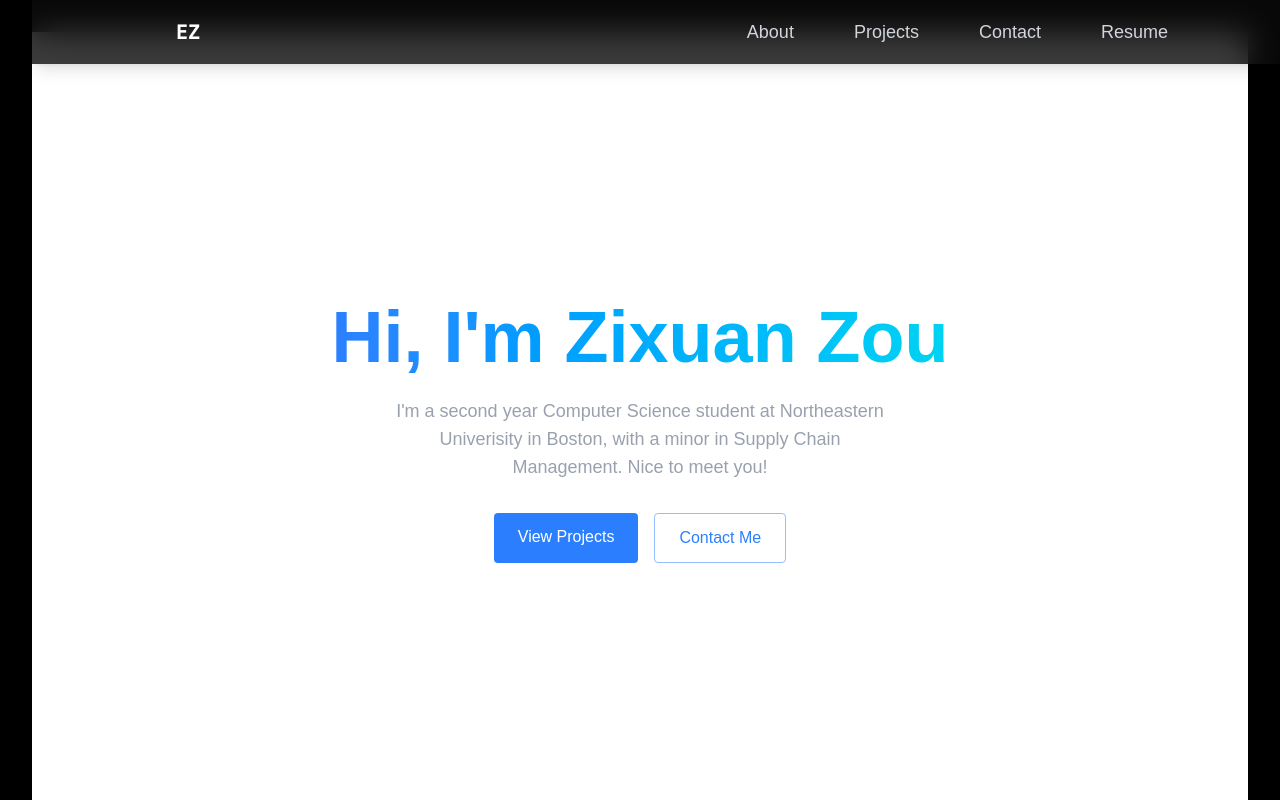
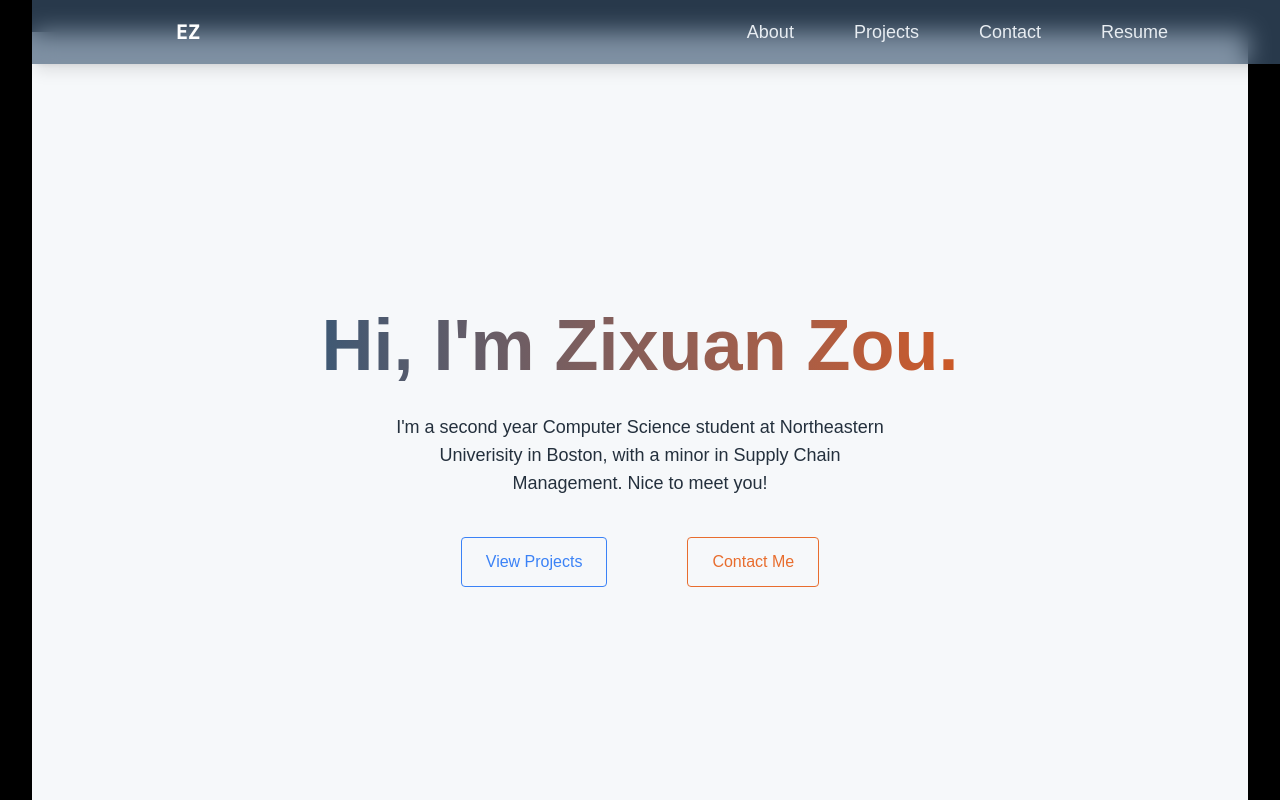
Before and after one commit to ezixuan27/ella_HOME, a React (Vite) app: page / in a window 1280 px wide. Shown: the top 800 px of the page. Built offline with nearby package versions, Linux system fonts and the light colour scheme.

Commit message:
color fixing

```diff
--- a/src/App.jsx
+++ b/src/App.jsx
@@ -20,7 +20,7 @@ function App() {
       <div
         className={`min-h-screen transition-opacity duration-700 ${
         isLoaded ? "opacity-100" : "opacity-0"
-      } bg-white text-gray-100`}
+      } bg-[#F6F8FA] text-gray-100`}
 
       >
         <Navbar menuOpen={menuOpen} setMenuOpen={setMenuOpen}/>
--- a/src/components/Navbar.jsx
+++ b/src/components/Navbar.jsx
@@ -5,7 +5,7 @@ export const Navbar = ({ menuOpen, setMenuOpen }) => {
         document.body.style.overflow = menuOpen ? "hidden" : '';
     }, [menuOpen]);
     return (
-        <nav className="fixed top-0 w-full z-40 bg-[rgba(10,10,10,0.8)] backdrop-blur-lg border-white/10 shadow-lg">
+        <nav className="fixed top-0 w-full z-40 bg-[#3e5873]/65 backdrop-blur-md border-white/10 shadow-lg">
             <div className="max-w-5xl mx-auto px-4">
                 <div className="flex justify-between items-center h-16">
                     <a href="#home" className="font-mono text-xl font-bold text-white"> EZ </a>
@@ -19,27 +19,33 @@ export const Navbar = ({ menuOpen, setMenuOpen }) => {
                     <div className="hidden md:flex items-center space-x-15 text-lg font-medium">
                         <a
                             href="#about"
-                            className="text-gray-300 hover:text-white transition-colors relative after:absolute after:bottom-0 after:left-0 after:bg-white after:h-[2px] after:w-0 hover:after:w-full after:transition-all after:duration-300"
-                        >
+                            className="text-[#E8EDF2] hover:text-white transition-colors
+                            relative after:absolute after:bottom-0 after:left-0 after:bg-white
+                            after:h-[2px] after:w-0 hover:after:w-full after:transition-all after:duration-300"                        >
                             About
                         </a>
                         <a
                             href="#projects"
-                            className="text-gray-300 hover:text-white transition-colors relative after:absolute after:bottom-0 after:left-0 after:bg-white after:h-[2px] after:w-0 hover:after:w-full after:transition-all after:duration-300"
-                        >
+                            className="text-[#E8EDF2] hover:text-white transition-colors
+                            relative after:absolute after:bottom-0 after:left-0 after:bg-white
+                            after:h-[2px] after:w-0 hover:after:w-full after:transition-all after:duration-300"                        >
                             Projects
                         </a>
                         <a
                             href="#contact"
-                            className="text-gray-300 hover:text-white transition-colors relative after:absolute after:bottom-0 after:left-0 after:bg-white after:h-[2px] after:w-0 hover:after:w-full after:transition-all after:duration-300"
-                        >
+                            className="text-[#E8EDF2] hover:text-white transition-colors
+                            relative after:absolute after:bottom-0 after:left-0 after:bg-white
+                            after:h-[2px] after:w-0 hover:after:w-full after:transition-all after:duration-300"                        >
                             Contact
                         </a>
                         <a
                             href="https://drive.google.com/file/d/1XL0eKA0bFRUUoVSaPtx-xEb5jrzDAqCK/view?usp=sharing"
                             target="_blank"
                             rel="noopener noreferrer"
-                            className="text-gray-300 hover:text-white transition-colors relative after:absolute after:bottom-0 after:left-0 after:bg-white after:h-[2px] after:w-0 hover:after:w-full after:transition-all after:duration-300"
+                            className="text-[#E8EDF2] hover:text-white transition-colors
+                            relative after:absolute after:bottom-0 after:left-0 after:bg-white
+                            after:h-[2px] after:w-0 hover:after:w-full after:transition-all after:duration-300"
+
                         >
                             Resume
                         </a>
--- a/src/components/sections/Home.jsx
+++ b/src/components/sections/Home.jsx
@@ -6,26 +6,28 @@ export const Home = () => {
         className="min-h-screen flex items-center justify-center relative"
     >
         <RevealOnScroll>
-        <div className="text-center z-10 px-4">
-            <h1 className="text-5xl md:text-7xl font-bold mb-6 bg-gradient-to-r from-blue-500 to-cyan-400 bg-clip-text text-transparent leading-right">
-                Hi, I'm Zixuan Zou
+            <div className="text-center z-10 px-4 mt-8">
+                <h1 className="text-5xl md:text-7xl font-bold bg-gradient-to-r from-[#3E5873] to-[#CC5926] bg-clip-text text-transparent leading-right">
+                    Hi, I'm Zixuan Zou.
                 </h1>
 
-            <p className="text-gray-400 text-lg mb-8 max-w-lg mx-auto">
+                <p className="text-[#24303D] text-lg mt-8 mb-8 max-w-lg mx-auto">
                     I'm a second year Computer Science student at Northeastern Univerisity in Boston,
                     with a minor in Supply Chain Management. Nice to meet you!
                 </p>
-            <div className="flex justify-center space-x-4">
+                <div className="flex justify-center space-x-20 mt-10">
                     <a
                         href="#projects"
-                    className="bg-blue-500 text-white py-3 px-6 rounded font-medium transition relative overflow-hidden
-                hover:-translate-y-0.5 hover:shadow-[0_0_15px_rgba(59, 130, 246, 0.4)]">
+                        className="border border-[#3B82F6] text-[#3B82F6] py-3 px-6 rounded font-medium
+                        transition transform hover:-translate-y-0.5 hover:bg-[#3B82F6]/90 hover:text-white
+                        hover:shadow-[0_0_15px_rgba(59,130,246,0.4)]">
                         View Projects
                     </a>
                     <a
                         href="#contact"
-                    className="border border-blue-500/50 text-blue-500 py-3 px-6 rounded font-medium transition-all duration-200
-                hover:-translate-y-0.5 hover:shadow-[0_0_15px_rgba(59, 130, 246, 0.4)] hover:bg-blue-500/10">
+                        className="border border-[#E86D2E] text-[#E86D2E] py-3 px-6 rounded font-medium
+                        transition transform hover:-translate-y-0.5 hover:bg-[#E86D2E]/90 hover:text-white
+                         hover:shadow-[0_0_15px_rgba(232,109,46,0.4)]">
                         Contact Me
                     </a>
                 </div>
```
Lines whose indentation alone changed are shown as unchanged.
